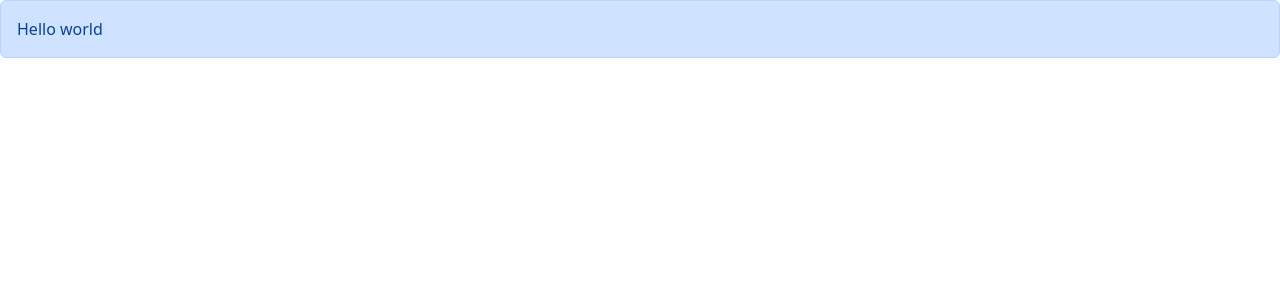
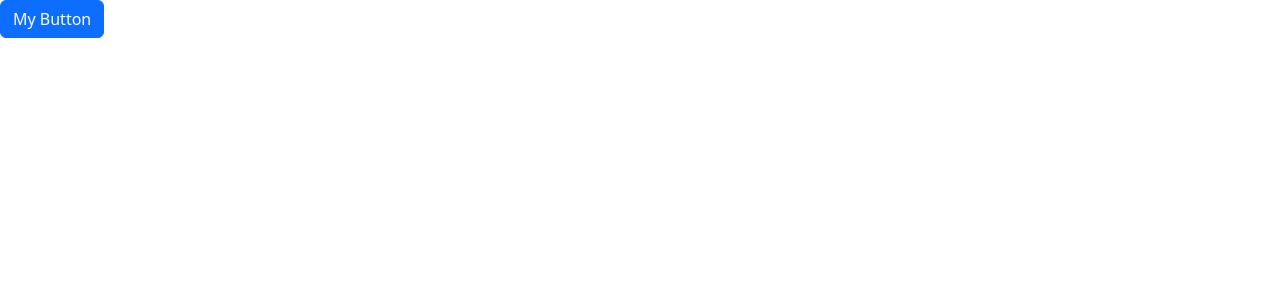
Before and after one commit to theSreeRam/react-app, a React (Vite) app: page / in a window 1280 px wide. Shown: the top 300 px of the page. Built offline with nearby package versions, Linux system fonts and the light colour scheme.

Commit message:
Add button whose color can be changed

```diff
--- a/src/App.tsx
+++ b/src/App.tsx
@@ -1,9 +1,11 @@
-import Alert from "./components/Alert";
+import Button from "./components/Button";
 
 function App() {
   return (
-    <div className="alert alert-primary">
-      <Alert>Hello world</Alert>
+    <div>
+      <Button color="primary" onClick={() => console.log("Clicked")}>
+        My Button
+      </Button>
     </div>
   );
 }
--- /dev/null
+++ b/src/components/Button.tsx
@@ -0,0 +1,15 @@
+interface Props {
+  children: string;
+  color?: "primary" | "secondary" | "danger";
+  onClick: () => void;
+}
+
+const Button = ({ children, onClick, color = "primary" }: Props) => {
+  return (
+    <button className={"btn btn-" + color} onClick={onClick}>
+      {children}
+    </button>
+  );
+};
+
+export default Button;
```
